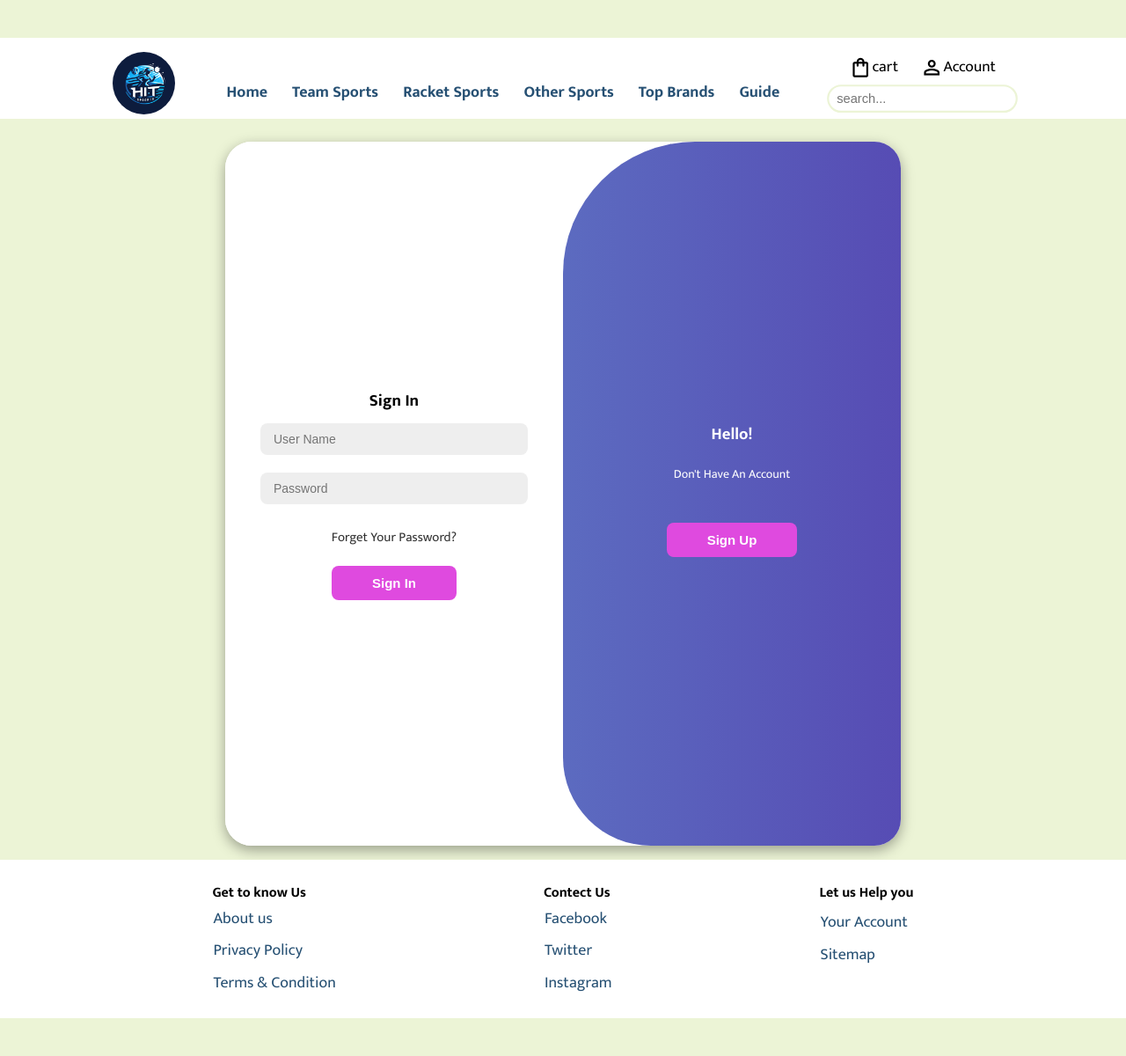
After one commit to ChiragRathod25/Sports-Inventory-Management, a PHP site: page /PHP/Registration_and_Login/cust_login.php in a window 1280 px wide. The commit adds this page. Shown: the whole page at 88% size. Run offline with PHP 8.4, Linux system fonts and the light colour scheme; some web fonts are replaced.

Commit message:
last update

```diff
--- a/HTML/Registration and Login/cust_reg.html
+++ b/HTML/Registration and Login/cust_reg.html
@@ -45,6 +45,7 @@
 
     <script>
         document.getElementById("registrationForm").addEventListener("submit", function(event) {
+            validateForm(this);
             event.preventDefault();
             var form = this;
             var formData = new FormData(form);
--- a/JS/Registration and Login/registrationValidatation.js
+++ b/JS/Registration and Login/registrationValidatation.js
@@ -39,6 +39,5 @@ function validateForm(form) {
         form.password.focus();
         return false;
     }
-    alert('Form Successfully Submitted');
     return true;
     }
--- a/PHP/Registration_and_Login/Customer.php
+++ b/PHP/Registration_and_Login/Customer.php
@@ -1,8 +1,8 @@
 <?php
 $server="localhost";
 $username="root";
-$password="";
-$database = "sport-inventory-management-shop";
+$password="Sports@Inv2937";
+$database = "Sports-Inventory-Management";
 
 $connect=mysqli_connect($server,$username,$password,$database);
 if(!$connect){
--- /dev/null
+++ b/PHP/Registration_and_Login/cust_login.php
@@ -0,0 +1,52 @@
+<!DOCTYPE html>
+<html lang="en">
+
+<head>
+  <meta charset="UTF-8" />
+  <meta name="viewport" content="width=device-width, initial-scale=1.0" />
+  <title>Customer Login</title>
+  <link rel="stylesheet" href="../../CSS/Home Page/style.css" />
+  <link rel="stylesheet" href="../../CSS/Home Page/header-footer.css" />
+  <link rel="stylesheet" href="../../CSS/registration and Login/cust_login.css" />
+  <link rel="stylesheet" href="https://cdnjs.cloudflare.com/ajax/libs/font-awesome/6.5.1/css/all.min.css" />
+</head>
+<body>
+  <my-header></my-header>
+
+  <section>
+    <section class="form">
+      <div class="container" id="container">
+        <div class="form-container sign-in">
+          <form action="../../PHP/Registration_and_Login/login.php" method="post">
+            <h1>Sign In</h1>
+            <input type="text" placeholder="User Name" name="username" id="username" />
+            <input type="password" placeholder="Password" name="password" id="password" />
+            <?php
+            // Check if error message exists in URL and display it
+            if (isset($_GET['error'])) {
+                $error_message = $_GET['error'];
+                echo "<p>$error_message</p>";
+            }
+            ?>
+            <a href="#">Forget Your Password?</a>
+            <button type="submit">Sign In</button>
+          </form>
+        </div>
+        <div class="right-container">
+          <div class="right">
+            <div class="right-panel right-right">
+              <h1>Hello!</h1>
+              <p>Don't Have An Account</p>
+              <a href="/HTML/Registration and Login/cust_reg.html"><button id="login">Sign Up</button></a>
+            </div>
+          </div>
+        </div>
+      </div>
+    </section>
+  </section>
+  <my-footer></my-footer>
+</body>
+<script src="../../JS/Registration and Login/logInValidation.js"></script>
+<script src="../../JS/headerFooter.js"></script>
+<script src="../../JS/default.js"></script>
+</html>
--- a/PHP/Registration_and_Login/login.php
+++ b/PHP/Registration_and_Login/login.php
@@ -4,7 +4,7 @@ session_start();
 $server = "localhost";
 $username = "root";
 $password = "Sports@Inv2937";
-$database = "sport-inventory-management-shop";
+$database = "Sports-Inventory-Management";
 
 $connect = mysqli_connect($server, $username, $password, $database);
 if (!$connect) {
@@ -18,12 +18,10 @@ $sqlquery = "SELECT * FROM customer WHERE customer_id = '$username' AND password
 $result = mysqli_query($connect, $sqlquery);
 
 if (mysqli_num_rows($result) == 1) {
-    // Username and password match, redirect to the account page
     header("Location: account_page.php");
     exit();
 } else {
-    // Username and password do not match, redirect back to the login page with an error message
-    header("Location: cust_login.html?error=1");
+    header("Location: cust_login.php?error=Invalid username and password");
     exit();
 }
 
--- a/PHP/Registration_and_Login/register.php
+++ b/PHP/Registration_and_Login/register.php
@@ -1,8 +1,8 @@
 <?php
 $server = "localhost";
 $username = "root";
-$password = "";
-$database = "sport-inventory-management-shop";
+$password = "Sports@Inv2937";
+$database = "Sports-Inventory-Management";
 
 $connect = mysqli_connect($server, $username, $password, $database);
 if (!$connect) {
```
